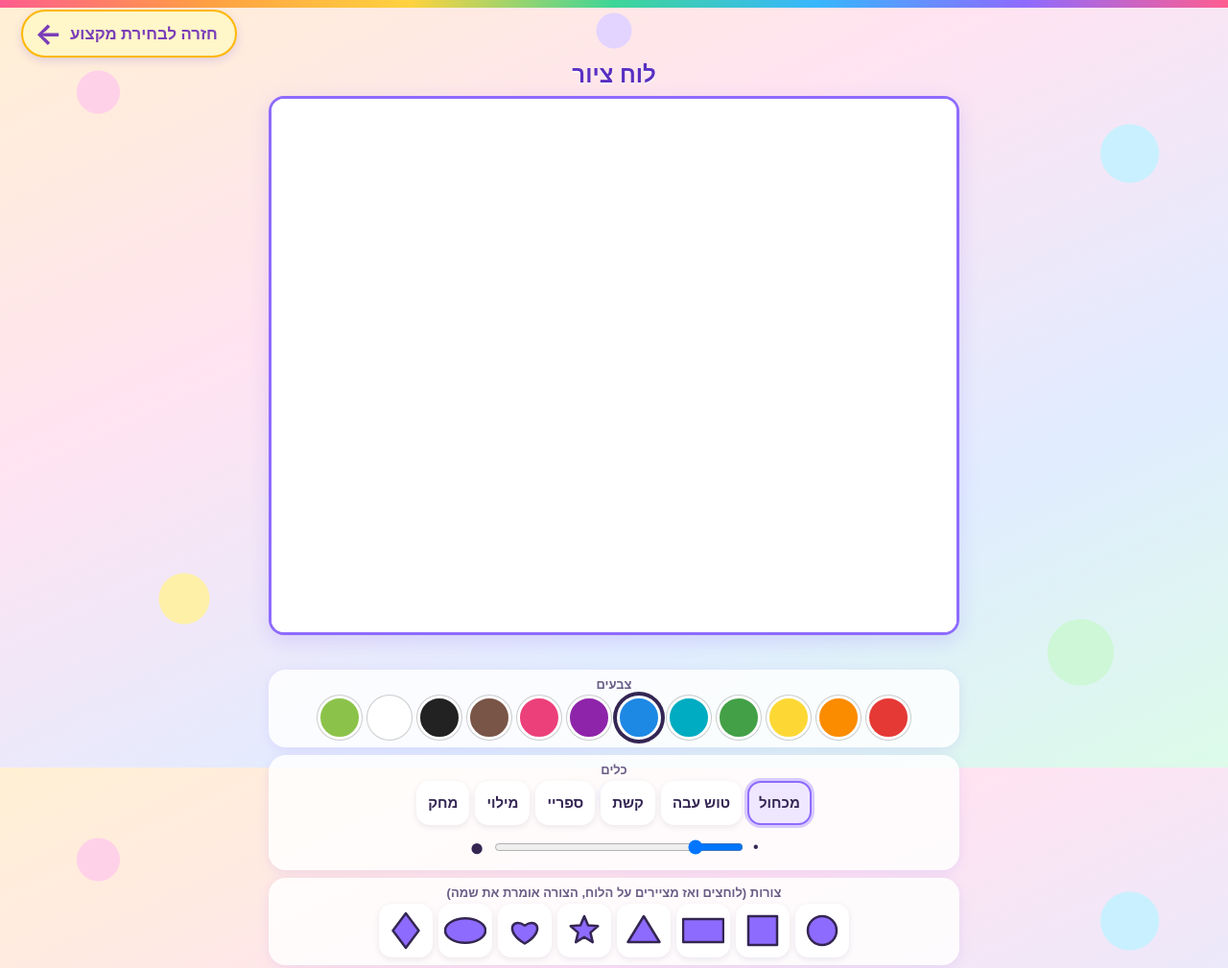
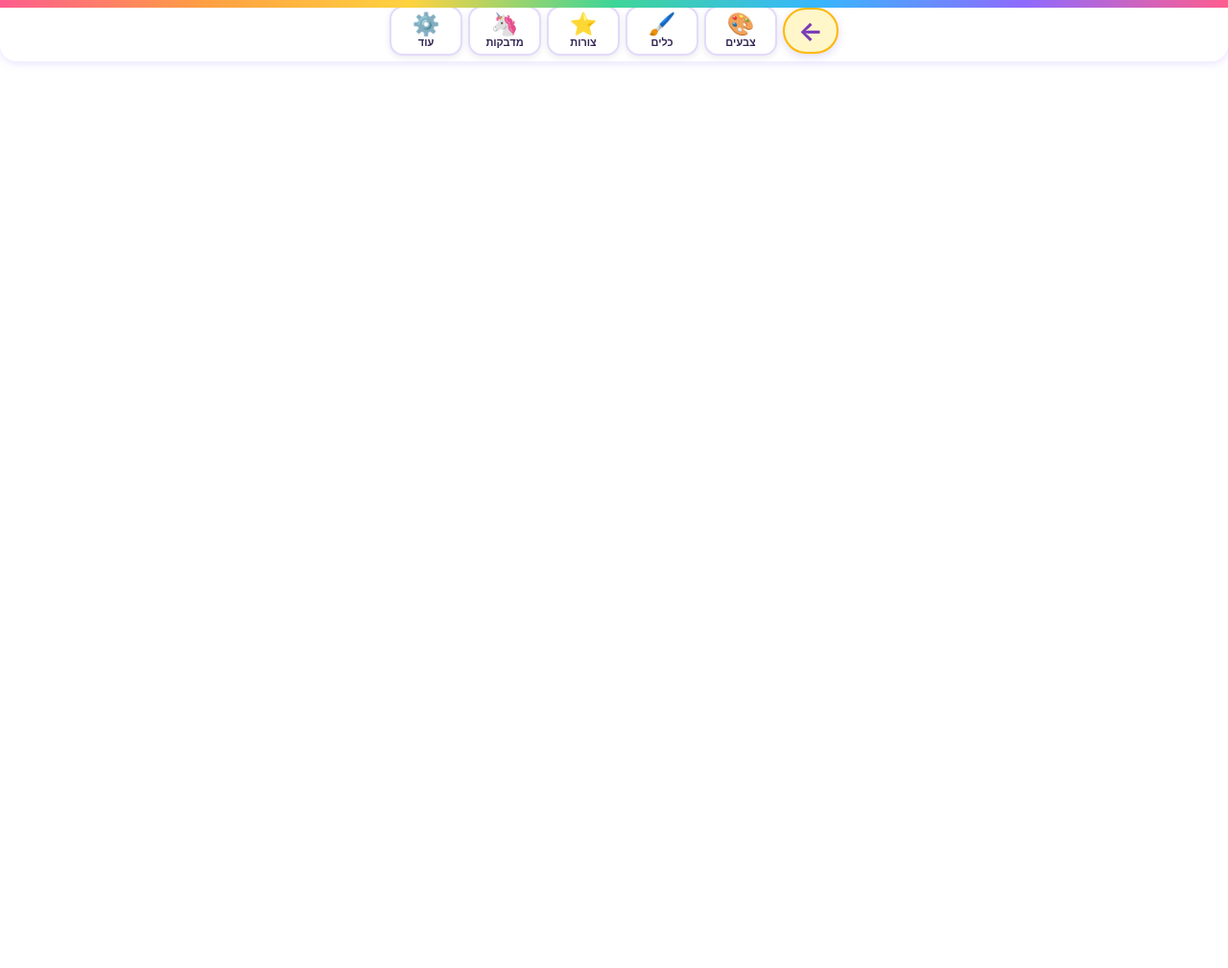
Before and after one commit to miromiro1515/hebrew-letters, a plain HTML site: page draw.html in a window 1280 px wide. Shown: the top 1009 px of the page at 96% size. After the commit the page ends 800 px from the top, so only its background shows below. Drawn offline with Linux system fonts and the light colour scheme.

Commit message:
Update draw.html

```diff
--- a/draw.html
+++ b/draw.html
@@ -10,9 +10,9 @@
 </style>
 <style>
 *{box-sizing:border-box;-webkit-tap-highlight-color:transparent}
-body{margin:0;font-family:Arial,sans-serif;color:#342653;padding:0 10px 14px;min-height:100dvh}
-main{max-width:720px;margin:0 auto}
-h1{font-size:24px;margin:4px 0 8px;text-align:center}
+html,body{height:100%;overflow:hidden;overscroll-behavior:none}
+body{margin:0;font-family:Arial,sans-serif;color:#342653;padding:0;background:#fff}
+h1{position:absolute;width:1px;height:1px;overflow:hidden;clip:rect(0 0 0 0)}
 button{font:inherit;touch-action:manipulation;cursor:pointer;border:2px solid transparent;border-radius:14px;background:#fff;color:#342653;min-height:46px;min-width:46px;padding:6px 10px;font-weight:bold;box-shadow:0 2px 6px #3426531a}
 button:focus-visible{outline:3px solid #8e6bff;outline-offset:2px}
 button.on{border-color:#8e6bff;background:#efe7ff;box-shadow:0 0 0 3px #8e6bff55}
@@ -24,37 +24,55 @@ button.on{border-color:#8e6bff;background:#efe7ff;box-shadow:0 0 0 3px #8e6bff55
 .tool{font-size:15px}
 .tool span{font-size:22px;display:block;line-height:1.1}
 .shapes button,.stick button{font-size:28px;line-height:1;padding:4px}
-.canvaswrap{background:#fff;border-radius:16px;border:3px solid #8e6bff;box-shadow:0 6px 20px #8e6bff33;overflow:hidden;touch-action:none;line-height:0}
-canvas{width:100%;height:auto;display:block;touch-action:none;cursor:crosshair}
+.canvaswrap{position:fixed;inset:0;background:#fff;touch-action:none;line-height:0}
+canvas{width:100%;height:100%;display:block;touch-action:none;cursor:crosshair}
+.topbar{position:fixed;top:0;left:0;right:0;z-index:20;direction:rtl;display:flex;gap:6px;align-items:center;justify-content:center;padding:6px 8px;background:linear-gradient(#ffffffef,#ffffffd0);box-shadow:0 2px 10px #8e6bff33;border-radius:0 0 18px 18px}
+.topbar .lp-back{min-height:48px;padding:0 14px;font-size:1.6rem;direction:ltr}
+.topbar .lp-back-text{position:absolute;width:1px;height:1px;overflow:hidden;clip:rect(0 0 0 0)}
+.topbar .lp-back-arrow{font-size:1.7rem}
+.tab{flex:1;max-width:76px;min-height:52px;padding:2px 2px;border-radius:14px;font-size:11px;line-height:1.15;display:flex;flex-direction:column;align-items:center;justify-content:center;background:#fff;border:2px solid #e3dafc}
+.tab b{font-size:23px;line-height:1.1}
+.tab[aria-expanded=true]{border-color:#8e6bff;background:#efe7ff}
+.drop{position:fixed;left:8px;right:8px;top:70px;z-index:19;max-height:calc(100dvh - 86px);overflow:auto;direction:rtl;margin:0;background:#fffffff2;box-shadow:0 8px 24px #34265340;border-radius:18px;padding:10px;animation:dd .14s ease-out}
+@keyframes dd{from{opacity:0;transform:translateY(-8px)}to{opacity:1;transform:none}}
+.drop[hidden]{display:none}
+.drop .lbl{margin:0 0 6px}
 .size{display:flex;align-items:center;gap:8px;justify-content:center}
 .size input{width:55%;max-width:260px}
 .actions button{background:#fff3c9}
 .actions .danger{background:#ffe0e0}
-#msg{min-height:24px;text-align:center;font-size:15px;font-weight:bold;color:#2a7a5a;margin:4px 0}
+#msg{position:fixed;left:0;right:0;bottom:12px;z-index:15;pointer-events:none;text-align:center;font-size:16px;font-weight:bold;color:#2a7a5a}#msg:empty{display:none}#msg:not(:empty){display:block;width:fit-content;margin:0 auto;max-width:92vw;background:#fffffff0;padding:6px 14px;border-radius:14px;box-shadow:0 2px 8px #3426532a}
 .snd{font-size:13px}
 </style></head><body>
-<div class="lp-back-bar"><a class="lp-back" href="learning.html" aria-label="חזרה לבחירת מקצוע"><span class="lp-back-arrow" aria-hidden="true">←</span><span class="lp-back-text">חזרה לבחירת מקצוע</span></a></div>
-<main>
 <h1>לוח ציור</h1>
-<div class="canvaswrap"><canvas id="cv" width="900" height="700" aria-label="משטח ציור"></canvas></div>
+<div class="canvaswrap"><canvas id="cv" aria-label="משטח ציור"></canvas></div>
 <div id="msg" aria-live="polite"></div>
-<div class="panel"><p class="lbl">צבעים</p><div class="row colors" id="colors" role="group" aria-label="צבעים"></div></div>
-<div class="panel"><p class="lbl">כלים</p><div class="row" id="tools" role="group" aria-label="כלים"></div>
-<div class="size" style="margin-top:8px"><span aria-hidden="true">•</span><input id="size" type="range" min="2" max="60" value="12" aria-label="גודל"><span aria-hidden="true" style="font-size:26px">●</span></div></div>
-<div class="panel"><p class="lbl">צורות (לוחצים ואז מציירים על הלוח, הצורה אומרת את שמה)</p><div class="row shapes" id="shapes" role="group" aria-label="צורות"></div></div>
-<div class="panel"><p class="lbl">מדבקות</p><div class="row stick" id="stick" role="group" aria-label="מדבקות"></div></div>
-<div class="panel actions"><div class="row"><button id="undo">ביטול</button><button id="clear" class="danger">דף חדש</button><button id="save">שמירת תמונה</button><button id="mute" aria-pressed="false">קול</button></div></div>
-</main>
+<nav class="topbar" aria-label="כלי ציור">
+<a class="lp-back" href="learning.html" aria-label="חזרה לבחירת מקצוע"><span class="lp-back-arrow" aria-hidden="true">←</span><span class="lp-back-text">חזרה לבחירת מקצוע</span></a>
+<button class="tab" data-p="p-colors" aria-expanded="false" aria-controls="p-colors"><b aria-hidden="true">🎨</b>צבעים</button>
+<button class="tab" data-p="p-tools" aria-expanded="false" aria-controls="p-tools"><b aria-hidden="true">🖌️</b>כלים</button>
+<button class="tab" data-p="p-shapes" aria-expanded="false" aria-controls="p-shapes"><b aria-hidden="true">⭐</b>צורות</button>
+<button class="tab" data-p="p-stick" aria-expanded="false" aria-controls="p-stick"><b aria-hidden="true">🦄</b>מדבקות</button>
+<button class="tab" data-p="p-actions" aria-expanded="false" aria-controls="p-actions"><b aria-hidden="true">⚙️</b>עוד</button>
+</nav>
+<div class="drop panel" id="p-colors" hidden><p class="lbl">צבעים</p><div class="row colors" id="colors" role="group" aria-label="צבעים"></div></div>
+<div class="drop panel" id="p-tools" hidden><p class="lbl">כלים</p><div class="row" id="tools" role="group" aria-label="כלים"></div>
+<div class="size" style="margin-top:10px"><span aria-hidden="true">•</span><input id="size" type="range" min="2" max="60" value="12" aria-label="גודל"><span aria-hidden="true" style="font-size:26px">●</span></div></div>
+<div class="drop panel" id="p-shapes" hidden><p class="lbl">צורות (לוחצים ואז מציירים על הלוח, הצורה אומרת את שמה)</p><div class="row shapes" id="shapes" role="group" aria-label="צורות"></div></div>
+<div class="drop panel" id="p-stick" hidden><p class="lbl">מדבקות</p><div class="row stick" id="stick" role="group" aria-label="מדבקות"></div></div>
+<div class="drop panel actions" id="p-actions" hidden><div class="row"><button id="undo">ביטול</button><button id="clear" class="danger">דף חדש</button><button id="save">שמירת תמונה</button><button id="mute" aria-pressed="false">קול</button></div></div>
 <script>
 'use strict';
 const $=id=>document.getElementById(id);
 const cv=$('cv'),ctx=cv.getContext('2d',{willReadFrequently:true});
+let SC=1;
+function fit(first){const vv=window.visualViewport,cw=Math.round(vv?vv.width:innerWidth),ch=Math.round(vv?vv.height:innerHeight);SC=Math.min(window.devicePixelRatio||1,2);const w=Math.max(200,Math.round(cw*SC)),h=Math.max(200,Math.round(ch*SC));if(!first&&Math.abs(w-cv.width)<4&&Math.abs(h-cv.height)<4)return;let old=null;if(!first){old=document.createElement('canvas');old.width=cv.width;old.height=cv.height;old.getContext('2d').drawImage(cv,0,0)}cv.width=w;cv.height=h;ctx.fillStyle='#fff';ctx.fillRect(0,0,w,h);if(old)ctx.drawImage(old,0,0);hist.length=0}
 const COLORS=['#e53935','#fb8c00','#fdd835','#43a047','#00acc1','#1e88e5','#8e24aa','#ec407a','#795548','#222222','#ffffff','#8bc34a'];
 const TOOLS=[['brush','','מכחול'],['marker','','טוש עבה'],['rainbow','','קשת'],['spray','','ספריי'],['fill','','מילוי'],['eraser','','מחק']];
 const SHAPES=[['circle','⚪','עיגול'],['square','⬜','ריבוע'],['rect','▭','מלבן'],['triangle','🔺','משולש'],['star','⭐','כוכב'],['heart','❤️','לב'],['oval','🥚','אליפסה'],['diamond','🔷','מעוין']];
 const STICKERS=[['🐶','כלב'],['🐱','חתול'],['🦋','פרפר'],['🌸','פרח'],['☀️','שמש'],['🌈','קשת'],['🏠','בית'],['🚗','מכונית'],['🎈','בלון'],['🦄','חד קרן'],['🐟','דג'],['🌳','עץ']];
 let color=COLORS[5],tool='brush',shapeKind=null,sticker=null,muted=false;
-const hist=[];
+const hist=[];fit(true);let rzT=0;window.addEventListener('resize',()=>{clearTimeout(rzT);rzT=setTimeout(()=>{if(!drawing)fit(false)},250)});
 function say(t){if(muted)return;try{const u=new SpeechSynthesisUtterance(t);u.lang='he-IL';u.rate=.9;speechSynthesis.cancel();speechSynthesis.speak(u)}catch(e){}}
 function msg(t){$('msg').textContent=t}
 function snap(){try{hist.push(ctx.getImageData(0,0,cv.width,cv.height));if(hist.length>25)hist.shift()}catch(e){}}
@@ -77,7 +95,7 @@ function refresh(){
 }
 refresh();
 function pos(e){const r=cv.getBoundingClientRect();return{x:(e.clientX-r.left)*cv.width/r.width,y:(e.clientY-r.top)*cv.height/r.height}}
-function size(){return +$('size').value}
+function size(){return +$('size').value*SC}
 let drawing=false,last=null,start=null,base=null,hue=0,moved=false;
 function path(k,x,y,r,r2,c){c=c||ctx;
  c.beginPath();
@@ -145,14 +163,14 @@ cv.addEventListener('pointermove',e=>{
  if(!drawing)return;e.preventDefault();const p=pos(e);
  if(tool==='shape'||tool==='sticker'){
   moved=true;ctx.putImageData(base,0,0);
-  const r=Math.max(20,Math.hypot(p.x-start.x,p.y-start.y));
+  const r=Math.max(20*SC,Math.hypot(p.x-start.x,p.y-start.y));
   tool==='shape'?drawShape(shapeKind,start.x,start.y,r):drawSticker(start.x,start.y,r);return}
  stroke(last,p);last=p
 });
 function end(e){
  if(!drawing)return;drawing=false;
  if((tool==='shape'||tool==='sticker')&&!moved){
-  const r=Math.max(35,size()*3.5);
+  const r=Math.max(35*SC,size()*3.5);
   tool==='shape'?drawShape(shapeKind,start.x,start.y,r):drawSticker(start.x,start.y,r);
  }
  if(tool==='shape'){const s=SHAPES.find(s=>s[0]===shapeKind);say(s[2])}
@@ -165,5 +183,13 @@ $('mute').onclick=function(){muted=!muted;this.textContent=muted?'🔇 ללא ק
 $('save').onclick=()=>{
  cv.toBlob(b=>{if(!b){msg('לא הצלחתי לשמור');return}
   const a=document.createElement('a');a.href=URL.createObjectURL(b);a.download='ציור.png';document.body.appendChild(a);a.click();a.remove();setTimeout(()=>URL.revokeObjectURL(a.href),3000);msg('התמונה נשמרה במכשיר')},'image/png')};
+const tabs=[...document.querySelectorAll('.tab')];
+function openPanel(id){tabs.forEach(t=>{const on=t.dataset.p===id;t.setAttribute('aria-expanded',on);$(t.dataset.p).hidden=!on})}
+tabs.forEach(t=>t.addEventListener('click',()=>{const open=t.getAttribute('aria-expanded')==='true';openPanel(open?'':t.dataset.p)}));
+cv.addEventListener('pointerdown',()=>openPanel(''),true);
+['colors','shapes','stick'].forEach(id=>$(id).addEventListener('click',e=>{if(e.target.closest('button'))setTimeout(()=>openPanel(''),120)}));
+$('tools').addEventListener('click',e=>{const b=e.target.closest('button');if(b&&b.textContent.trim()==='מילוי')setTimeout(()=>openPanel(''),120)});
+$('undo').addEventListener('click',()=>openPanel(''));$('save').addEventListener('click',()=>openPanel(''));
+document.addEventListener('keydown',e=>{if(e.key==='Escape')openPanel('')});
 document.addEventListener('touchmove',e=>{if(e.target===cv)e.preventDefault()},{passive:false});
 </script></body></html>
```
